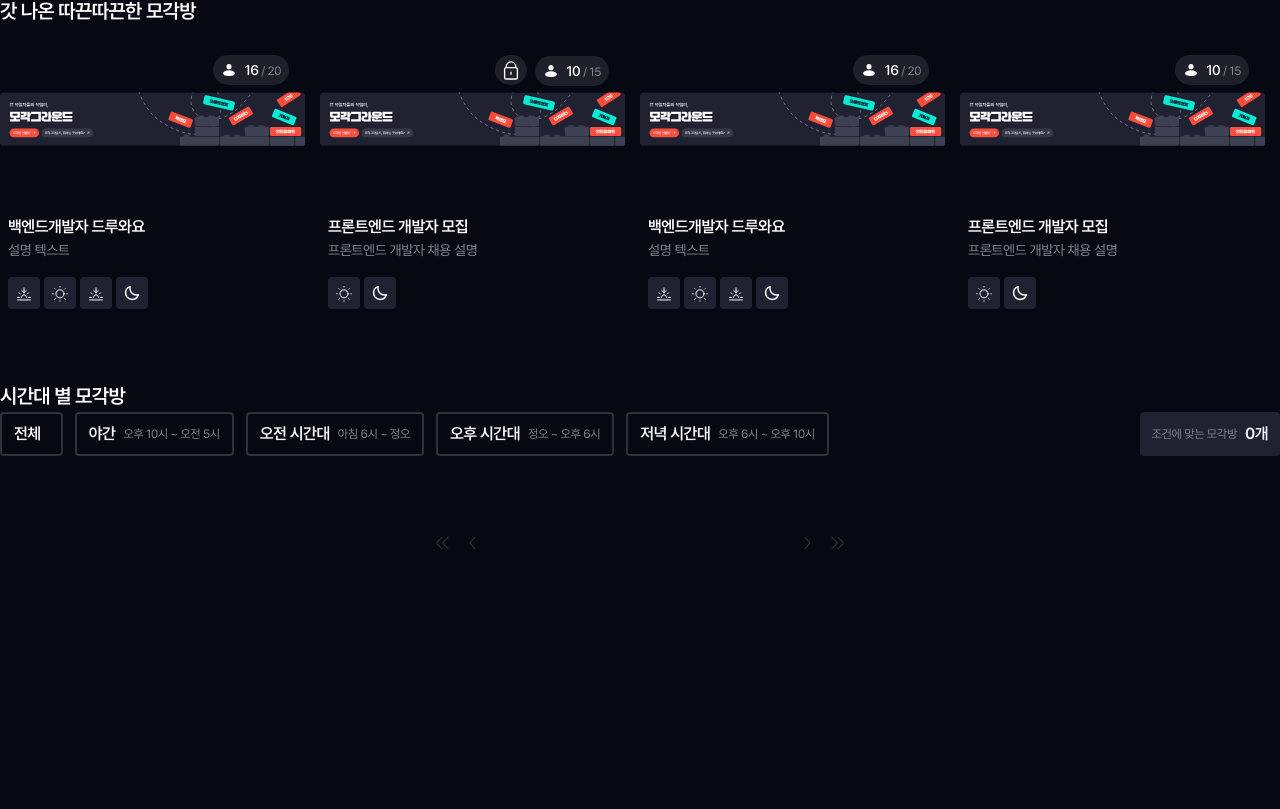
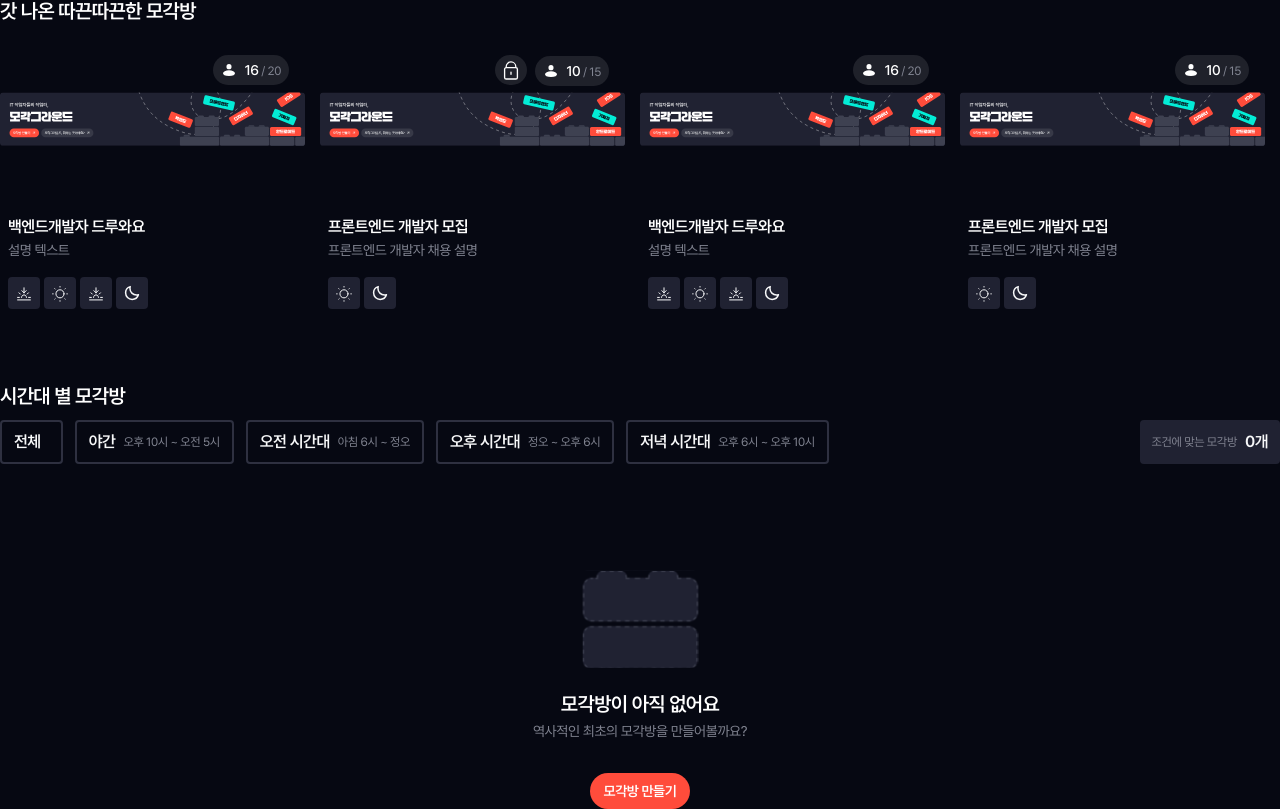
Before and after one commit to MogakGround/Mogak-Client, a Next.js app: page / in a window 1280 px wide. Shown: the part 391-1200 px from the top of the page. Before the commit the page ends 949 px from the top, so only its background shows below. Built offline with nearby package versions, Linux system fonts and the light colour scheme.

Commit message:
(#7) 💄 Design: 모각방 없는 경우 디자인 제작

```diff
--- a/src/app/page.tsx
+++ b/src/app/page.tsx
@@ -9,6 +9,9 @@ import IconTextChip from '@/components/global/chip/IconTextChip'
 import { ChipSize, ChipTheme, ChipVariant, DetailTextArrow, IconArrow } from '@/components/global/chip/chip.types'
 import TextChip from '@/components/global/chip/TextChip'
 import MogakRoom, { MogakRoomProps } from '@/components/app/home/MogakRoom'
+import BasicButton from '@/components/global/button/BasicButton'
+import { ButtonSize, ButtonTheme, ButtonVariant } from '@/components/global/button/button.types'
+import NoMogakRoom from '@/components/app/home/NoMogakRoom'
 
 ////////////////////////////////////////////////////
 // 임시
@@ -223,7 +226,11 @@ export default function Home() {
           <p className="reg-14 text-grayscale-400">최근에 만들어진 모각방</p>
           <p className="semi-20 text-white">갓 나온 따끈따끈한 모각방</p>
         </div>
-
+        {mogakRooms.length === 0 ? (
+          <div className="mt-[30px]">
+            <NoMogakRoom />
+          </div>
+        ) : (
           <div className="grid grid-cols-4 mt-[12px]">
             {/** 최대 4개 방만 출력 */}
             {mogakRooms.map(
@@ -247,11 +254,12 @@ export default function Home() {
                 )
             )}
           </div>
+        )}
 
         <div className="flex-row mt-[71px]">
           <p className="semi-20 text-white">시간대 별 모각방</p>
 
-          <div className="flex justify-between">
+          <div className="flex justify-between mt-[8px]">
             <div>
               {Object.keys(toggleTimes).map((key, index) => (
                 <span className="mr-[12px]">
@@ -293,6 +301,12 @@ export default function Home() {
           </div>
 
           {/* 페이지네이션 */}
+          {currentRooms.length === 0 ? (
+            <div className="mt-[106px]">
+              <NoMogakRoom />
+            </div>
+          ) : (
+            <>
               <div className="grid grid-cols-4 mt-[12px]">
                 {currentRooms.map((room, index) =>
                   room.sunup && room.sun && room.sundown && room.moon && toggleTimes['time1'].active ? (
@@ -380,7 +394,6 @@ export default function Home() {
                   )
                 )}
               </div>
-
               <div className="flex justify-center items-center mt-[60px]">
                 <Pagenation
                   currentPageNumber={currentPage}
@@ -388,6 +401,8 @@ export default function Home() {
                   lastPageNumber={totalPage}
                 />
               </div>
+            </>
+          )}
         </div>
       </div>
     </div>
--- /dev/null
+++ b/src/components/app/home/NoMogakRoom.tsx
@@ -0,0 +1,36 @@
+'use client'
+
+import Image from 'next/image'
+import NoMogakIcon from '@/assets/svg/home/no-mogakrooms.svg'
+import BasicButton from '@/components/global/button/BasicButton'
+import { ButtonSize, ButtonTheme, ButtonVariant } from '@/components/global/button/button.types'
+
+export default function NoMogakRoom() {
+  // 모각방 만들기 버튼
+  const handleCreateMogakRoom = () => {}
+
+  return (
+    <div className="flex-row w-full">
+      <div className="flex justify-center items-center">
+        <Image src={NoMogakIcon} alt="no-mogakrooms" className="w-[117px] h-[98px]" />
+      </div>
+      <div className="mt-[20px]">
+        <div className="flex justify-center items-center">
+          <p className="semi-20 text-white ">모각방이 아직 없어요</p>
+        </div>
+        <div className="flex justify-center items-center">
+          <p className="reg-14 text-grayscale-400">역사적인 최초의 모각방을 만들어볼까요?</p>
+        </div>
+      </div>
+      <div className="flex justify-center items-center mt-[31px]">
+        <BasicButton
+          size={ButtonSize.md}
+          theme={ButtonTheme.primary}
+          variant={ButtonVariant.filled}
+          text="모각방 만들기"
+          handleClick={handleCreateMogakRoom}
+        />
+      </div>
+    </div>
+  )
+}
```
Also changed, not shown: src/assets/svg/home/no-mogakrooms.svg (added). Lines whose indentation alone changed are shown as unchanged.
